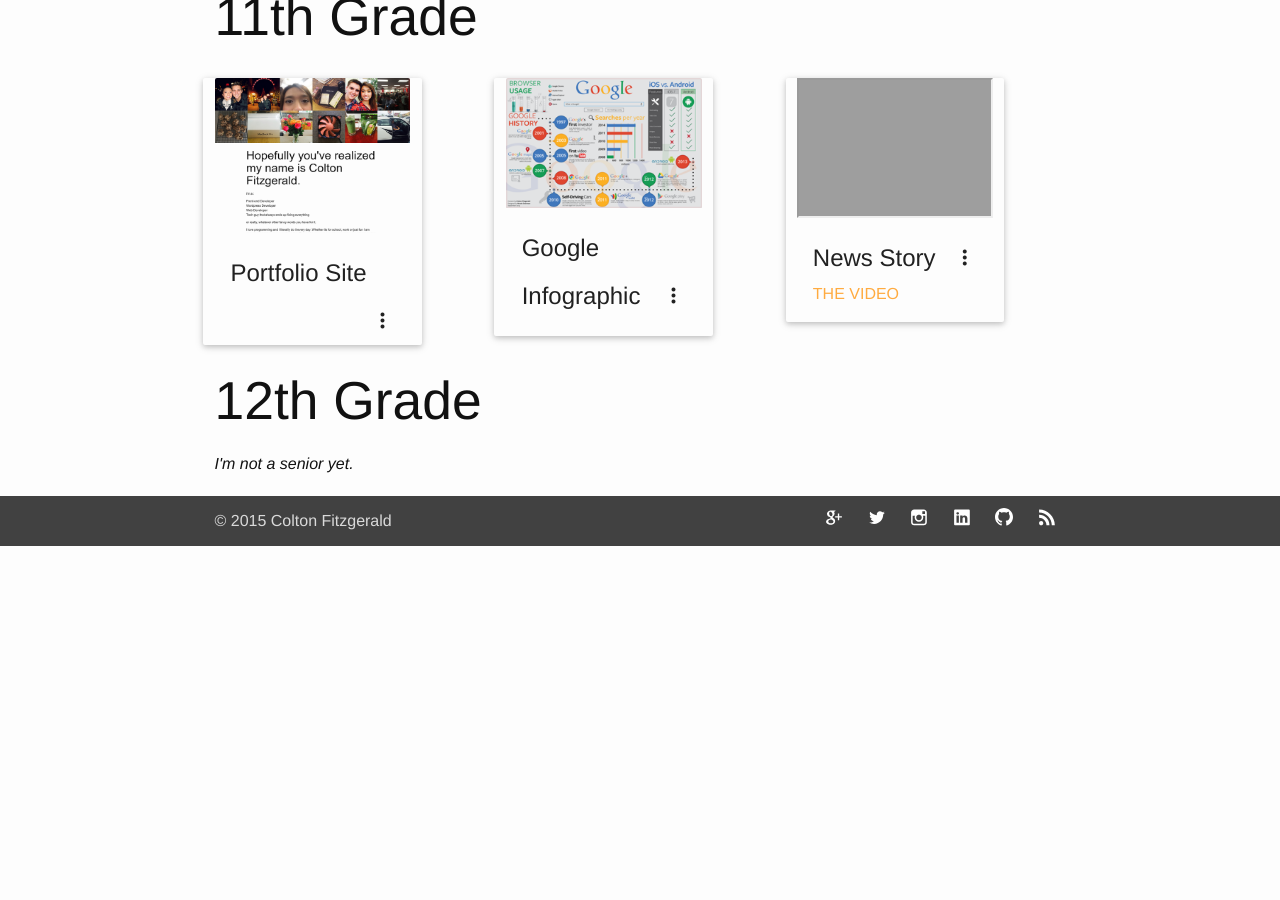
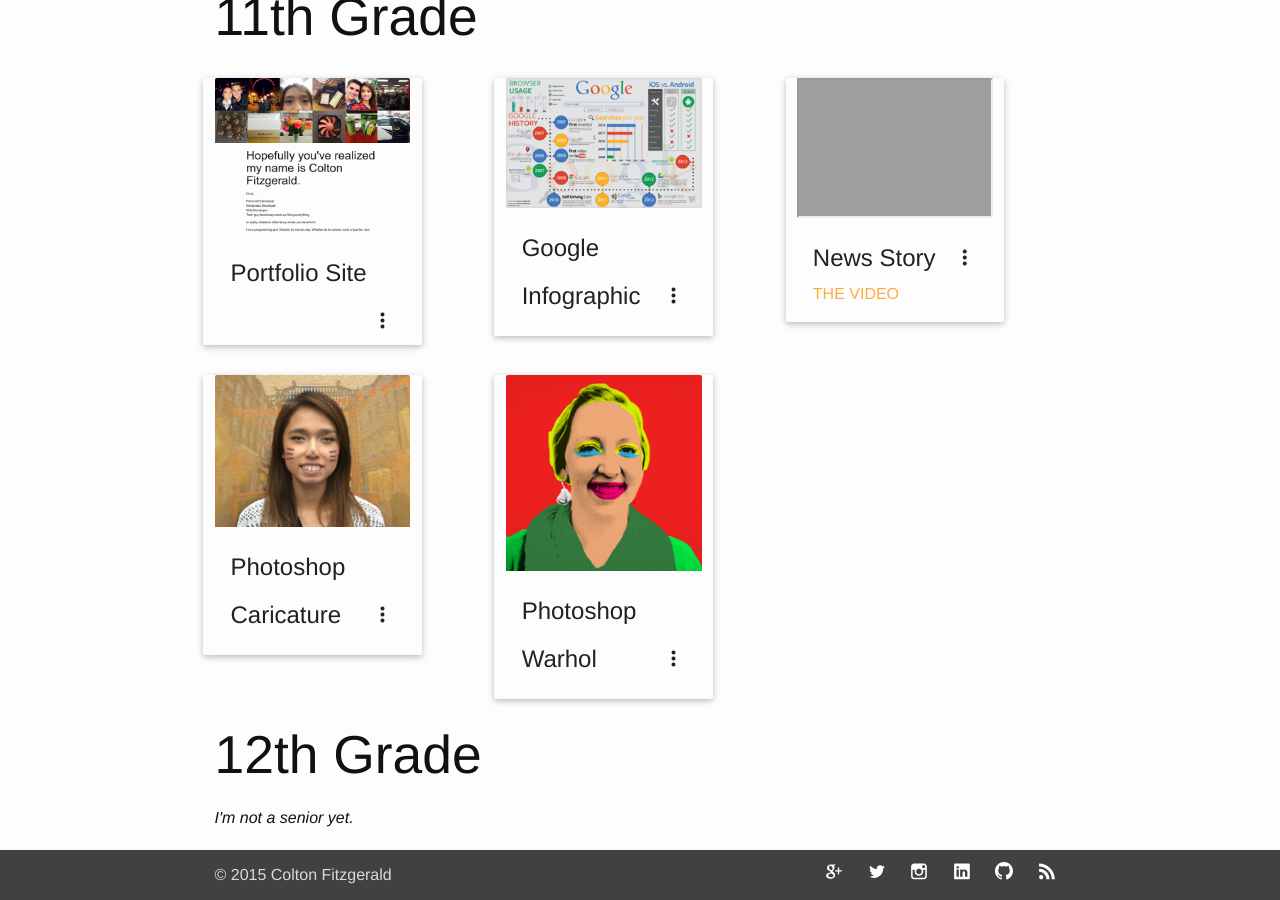
Before and after one commit to coltonfitzgerald/coltonfitzgerald.github.io, a Jekyll site: the page built from school.html, in a window 1280 px wide and 900 px high, scrolled down 1223 px. Built offline with Jekyll 4.4.1, drawn with Linux system fonts in a browser that asks for light colours; nearby versions of some CDN libraries; before the commit the page ends 1769 px from its top, so only the background shows below that; grey boxes are pictures that could not be loaded.

Commit message:
Added more school projects

```diff
--- a/school.html
+++ b/school.html
@@ -140,6 +140,35 @@ permalink: /school/
 		</div>
 
 	</div>
+	<div class="row">
+
+		<div class="card col s12 l3">
+			<div class="card-image waves-effect waves-block waves-light">
+				<img src="{{ site.url }}/img/school/nicole-caricature.jpg" alt="Caricature of Nicole">
+			</div>
+			<div class="card-content">
+				<span class="card-title activator grey-text text-darken-4">Photoshop Caricature <i class="mdi-navigation-more-vert right"></i></span>
+			</div>
+			<div class="card-reveal">
+				<span class="card-title grey-text text-darken-4">Photoshop Caricature <i class="mdi-navigation-close right"></i></span>
+				<p>This project was done for my Graphic Design class. I made a caricature of <a href="http://nicoleoverman.me">Nicole</a> and I found it to be extremely fun. I would do this project again in my free time.</p>
+			</div>
+		</div>
+
+		<div class="card col s12 l3 offset-l1">
+			<div class="card-image waves-effect waves-block waves-light">
+				<img src="{{ site.url }}/img/school/warhol.png" alt="Nelson Warhol">
+			</div>
+			<div class="card-content">
+				<span class="card-title activator grey-text text-darken-4">Photoshop Warhol <i class="mdi-navigation-more-vert right"></i></span>
+			</div>
+			<div class="card-reveal">
+				<span class="card-title grey-text text-darken-4">Photoshop Warhol <i class="mdi-navigation-close right"></i></span>
+				<p>For this project I took a picture of my U.S. History teacher, Ms. Nelson and painted a Warhol-themed image of her.</p>
+			</div>
+		</div>
+
+	</div>
 	<h2>12th Grade</h2>
 		<i>I'm not a senior yet.</i>
 </div>
```
Also changed, not shown: img/school/nicole-caricature.jpg (added), img/school/warhol.png (added), 1 other file.
